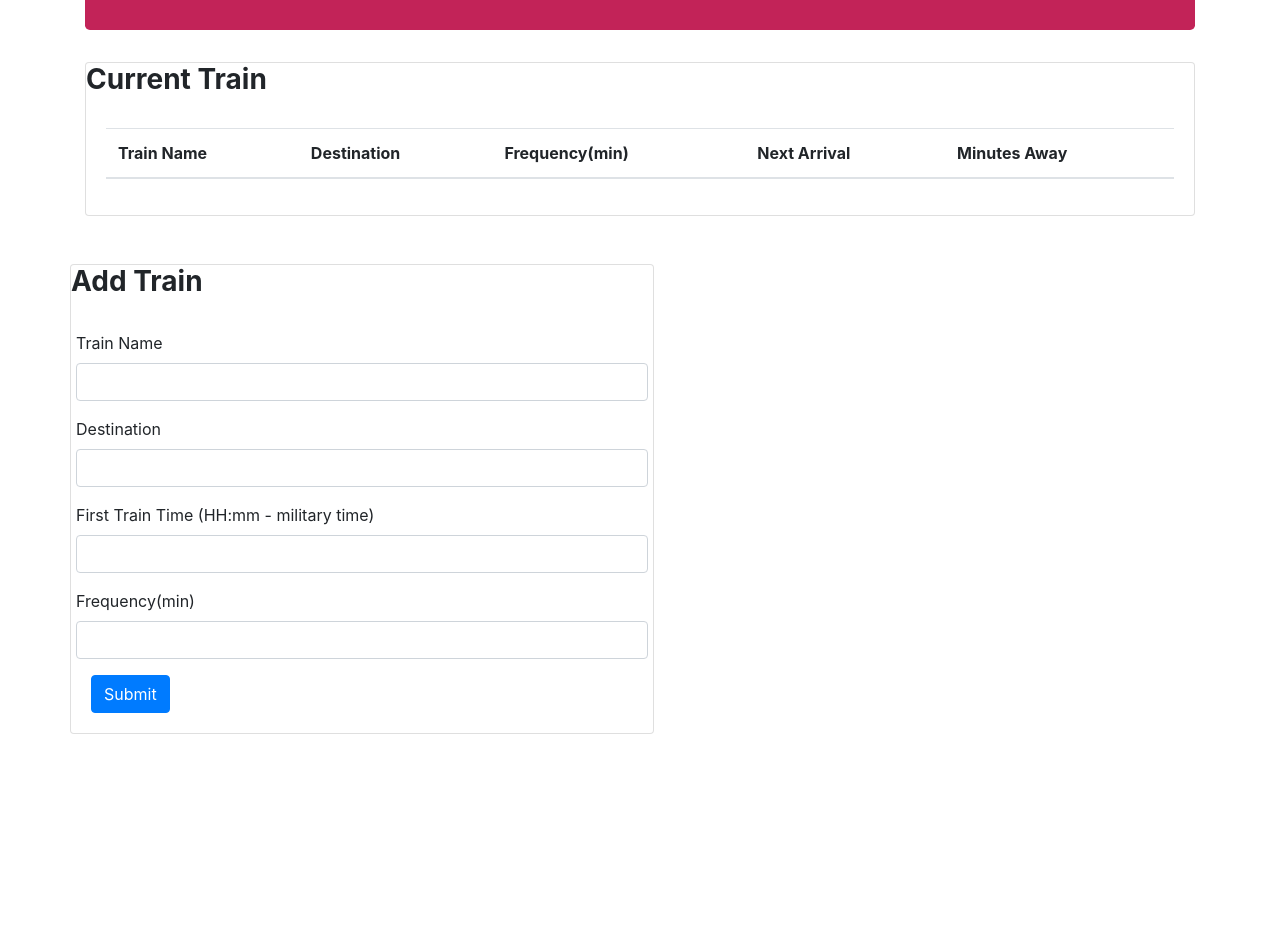
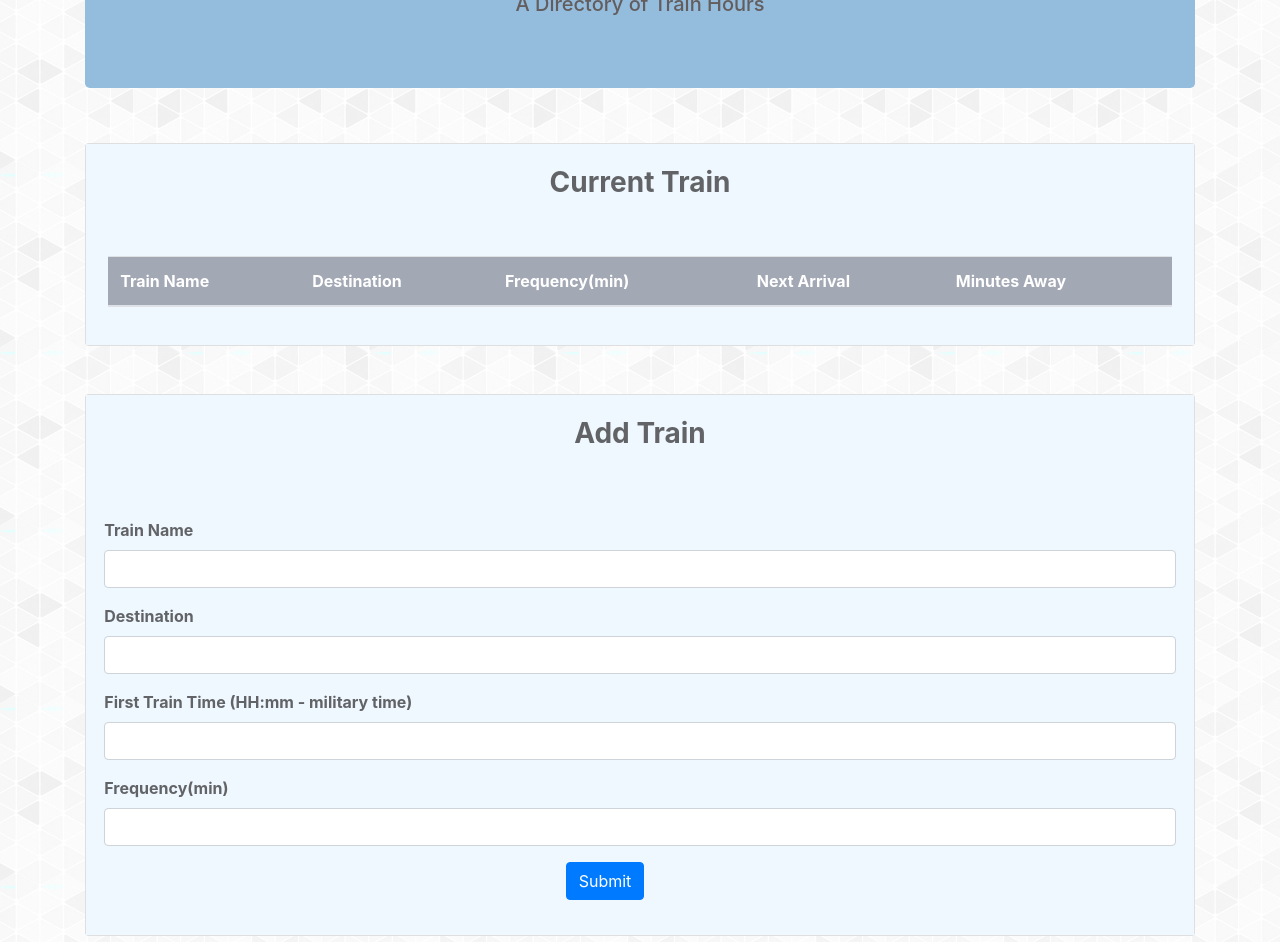
Before and after one commit to lhernandez5/Train-Scheduler, a plain HTML site: page index.html in a window 1280 px wide. Shown: the part 196-1138 px from the top of the page. Before the commit the page ends 930 px from the top, so only its background shows below. Drawn offline with nearby package versions, Linux system fonts and the light colour scheme; no server answers.

Commit message:
modified html and js files

```diff
--- a/assets/css/style.css
+++ b/assets/css/style.css
@@ -1,3 +1,58 @@
+.card card-primary.add{
+    background-color: rgb(181, 204, 225);
+    width: 100%;
+}
 .card-body.form{
-    margin-top: 40%;
+    width: 100%;
+    padding: 3%;
+    background-color: aliceblue;
+
 }
+body{
+    background-image: url(../images/gplaypattern.png);
+}
+.text-center{
+    font-size: 50px;
+}
+.text-center.smaller{
+    font-size: 20px;
+    color:rgb(99, 93, 93);
+}
+.jumbotron{
+    margin-top:5%;
+    margin-bottom: 5%;
+    width: 100%;
+}
+.card-heading{
+    background-color: aliceblue;
+    padding: 2%;
+    text-align: center;
+}
+.card-body{
+    padding: 2%;
+    background-color: aliceblue;
+}
+.card card-primary add{
+    width: 100%;
+}
+th{
+    background-color: rgba(138, 142, 157, 0.749);
+    color: white;
+}
+label{
+    font-weight: bold;
+    color: rgba(50, 50, 51, 0.749);
+
+}
+td{
+    font-weight: bold;
+    color: rgba(50, 50, 51, 0.749);
+
+}
+.btn btn-primary{
+    text-align: center;
+}
+strong{
+    color: rgba(50, 50, 51, 0.749);
+
+}
--- a/index.html
+++ b/index.html
@@ -17,24 +17,20 @@
 
     <!-- Moment.js Reference -->
     <script src="https://cdn.jsdelivr.net/momentjs/2.12.0/moment.min.js"></script>
-
-</head>
-
+    <link rel="stylesheet" type="text/css" href="assets/css/style.css">
 <body>
 
     <!-- Train Tracker -->
     <div class="container">
 
         <!-- Jumbotron -->
-        <div class="jumbotron" style="background-color: rgb(194, 35, 88); color: white">
+        <div class="jumbotron" style="background-color: rgb(148, 188, 221); color: white">
             <h1 class="text-center">Train Times Management</h1>
-            <h3 class="text-center">A Comprehensive Directory of Train Hours</h3>
+            <h3 class="text-center smaller">A Directory of Train Hours</h3>
         </div>
 
         <div class="row">
-
             <div class="col-lg-12">
-
                 <!-- Current Trains-->
                 <div class="card card-primary">
                     <div class="card-heading">
@@ -61,8 +57,11 @@
                 <br>
                 <br>
             </div>
+            </div>
+            <div class="row">
             <!-- Add Train  -->
-            <div class="card card-primary">
+            <div class="col-lg-12">
+            <div class="card card-primary add">
                 <div class="card-heading">
                     <h3 class="card-title">
                         <strong>Add Train</strong>
@@ -88,13 +87,19 @@
                             <label for="frequency-input">Frequency(min)</label>
                             <input class="form-control" id="frequency-input" type="text">
                         </div>
+                        <div class="row">
+                                <div class="col-md-5"></div>
+                            <div class="col-md-2">
                         <button class="btn btn-primary" id="add-train-btn" type="submit">Submit</button>
+                        <div class="col-md-5"></div>
+                    </div>
+                    </div>
                     </form>
 
                 </div>
 
             </div>
-
+            </div>
         </div>
 
     </div>
@@ -102,7 +107,7 @@
     </div>
 
     </div>
-
+<br><br><br><br>
     <!-- JavaScript -->
     <script src="assets/javascript/app.js"></script>
 
```
Also changed, not shown: assets/javascript/app.js (+3 -14 lines), assets/images/connectwork.png (added), assets/images/gplaypattern.png (added), 3 other files.
